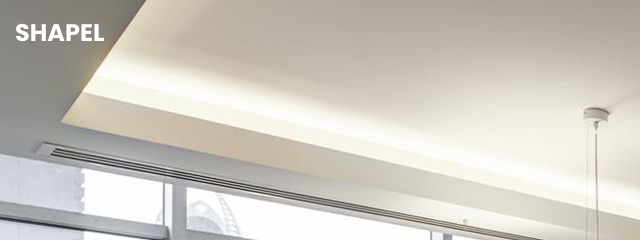
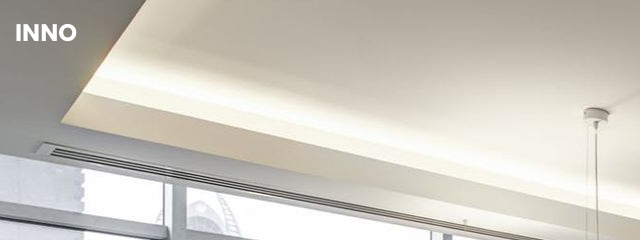
Before and after one commit to innocentahumuza/innocent139907, a plain HTML site: page index.html in a window 1280 px wide. Shown: the top 240 px of the page, 0-640 px from the left. Drawn offline with Linux system fonts and the light colour scheme.

Commit message:
Update index.html

```diff
--- a/index.html
+++ b/index.html
@@ -41,7 +41,7 @@
       <nav class="navbar navbar-expand-lg custom_nav-container">
         <a class="navbar-brand" href="index.html">
           <span>
-            Shapel
+            INNO
           </span>
         </a>
         <div class="" id="">
```
